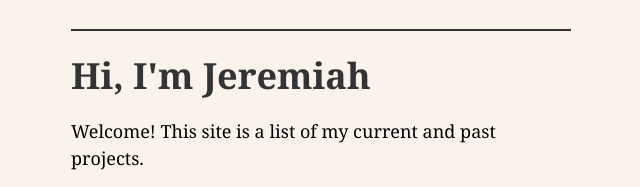
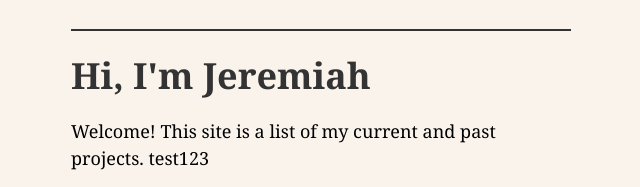
Before and after one commit to J51851391H/blog.github.io, a plain HTML site: page index.html in a window 1280 px wide. Shown: the top 187 px of the page, 319-959 px from the left. Drawn offline with Linux system fonts and the light colour scheme.

Commit message:
11.13.22 2

```diff
--- a/index.html
+++ b/index.html
@@ -16,7 +16,7 @@
 
 	<div>
 	<h1>Hi, I'm Jeremiah</h1>
-	<p>Welcome! This site is a list of my current and past projects.</p>
+	<p>Welcome! This site is a list of my current and past projects. test123</p>
 
 	<p>If you'd like to connect with me, please reach out via <a href="https://www.linkedin.com/in/
 	jeremiahstephan/">LinkedIn</a> or email me at jeremiah.stephan [at] gmail.com.</p>
```
